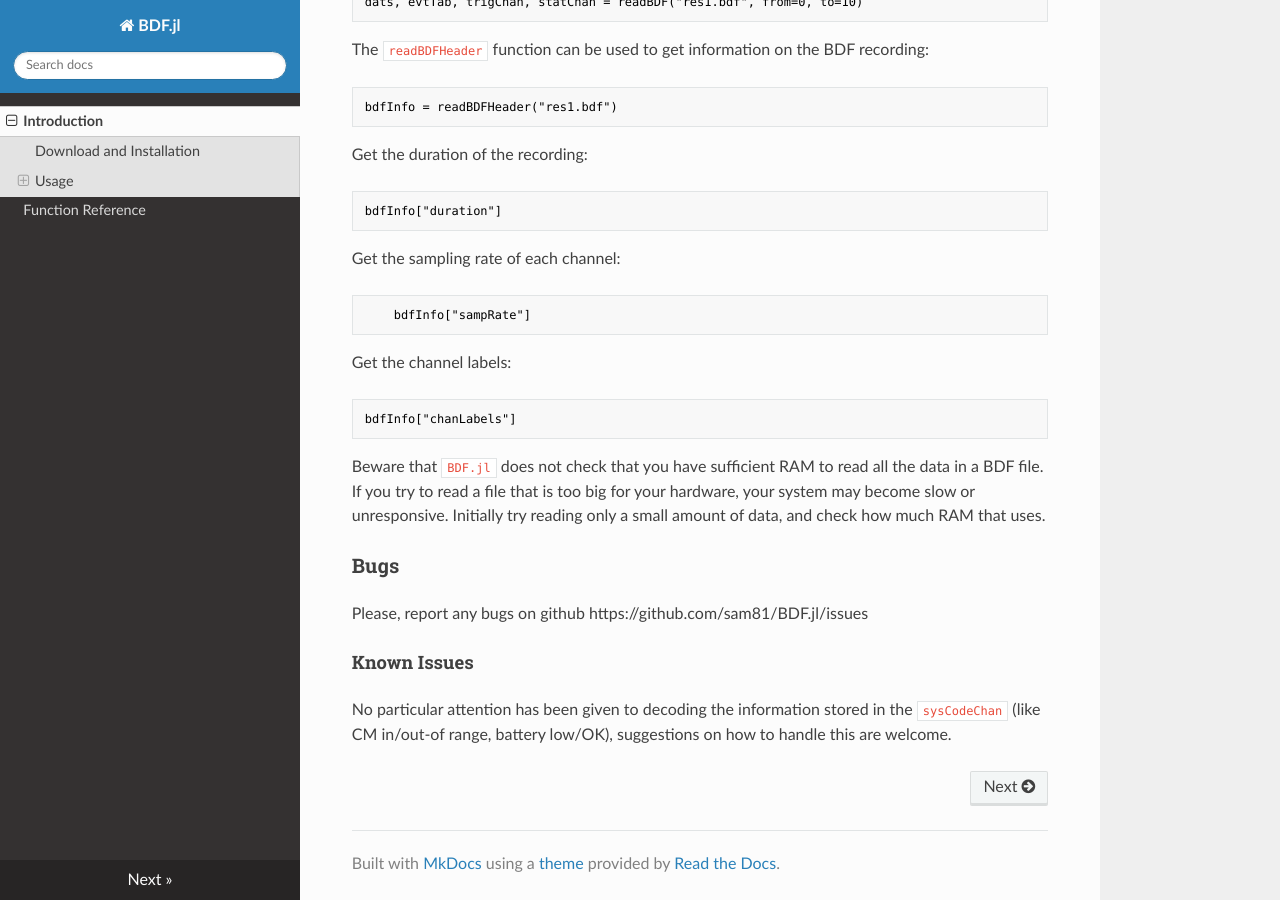
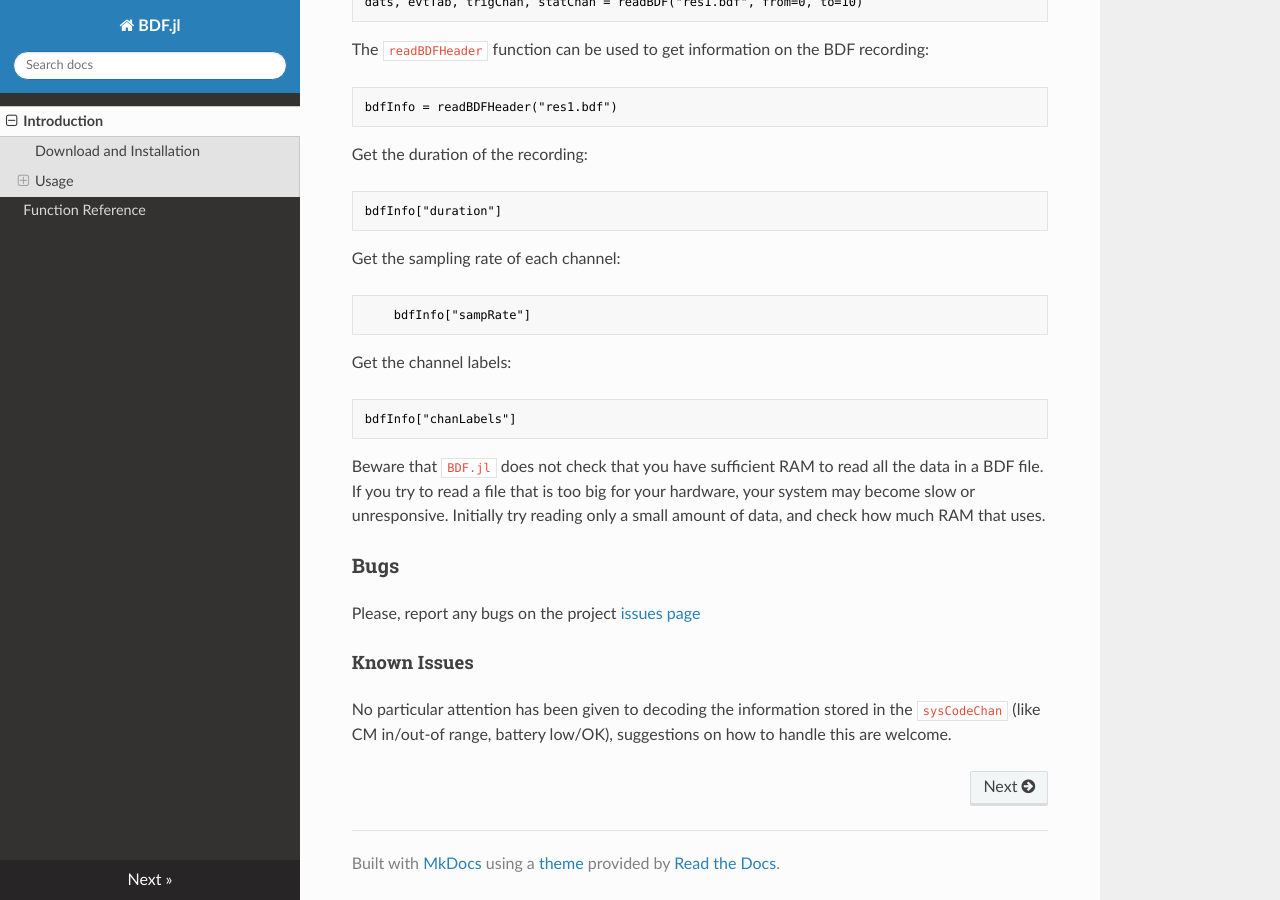
Before and after one commit to sam81/BDF.jl, an MkDocs documentation site: the page built from docs/index.md, in a window 1280 px wide and 900 px high, scrolled down 971 px. Built offline with MkDocs 1.6.1, drawn with Linux system fonts in a browser that asks for light colours; nearby versions of some CDN libraries; old or Windows-style settings are respelled for this version of MkDocs.

Commit message:
Fix link to issues page

```diff
--- a/docs/index.md
+++ b/docs/index.md
@@ -76,7 +76,7 @@ RAM that uses.
 
 ### Bugs
 
-Please, report any bugs on github https://github.com/sam81/BDF.jl/issues
+Please, report any bugs on the project [issues page](https://github.com/sam81/BDF.jl/issues)
 
 #### Known Issues
 
```
